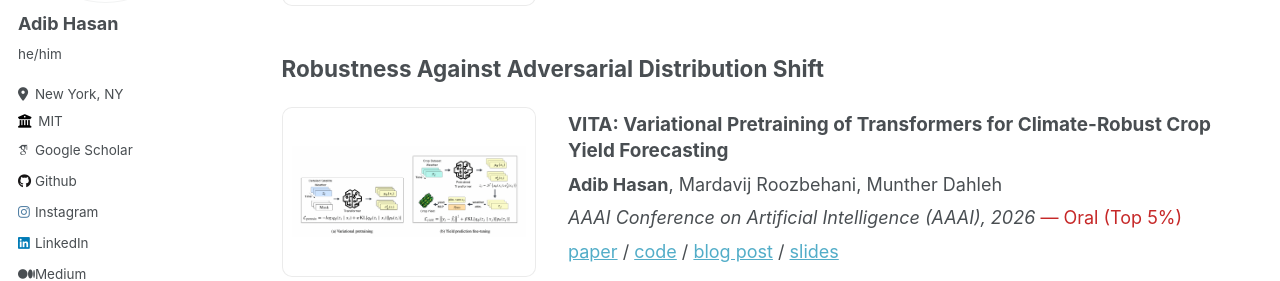
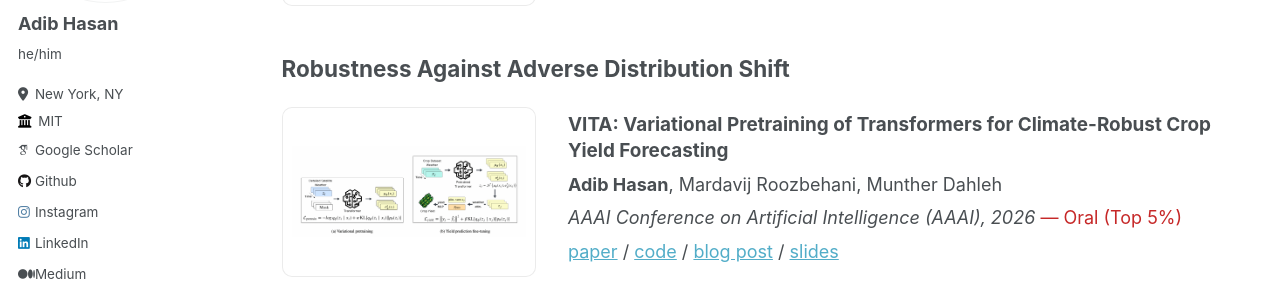
Before and after one commit to Neehan/neehan.github.io, a Jekyll site: the page built from _pages/research.md, in a window 1280 px wide and 900 px high, scrolled down 460 px, cut to the strip 205-486 px from the top of the window. Built offline with Jekyll 4.4.1, drawn with Linux system fonts in a browser that asks for light colours; some web fonts are replaced.

Commit message:
Rename adverse distribution shift section

```diff
--- a/_pages/research.md
+++ b/_pages/research.md
@@ -71,7 +71,7 @@ Using this approach, my agents have discovered 150+ vulnerabilities in widely us
 </section>
 
 <section class="research-section">
-  <h2>Robustness Against Adversarial Distribution Shift</h2>
+  <h2>Robustness Against Adverse Distribution Shift</h2>
   <article class="paper-card">
     <div class="paper-visual paper-visual--image"><img src="/images/vita_paper.png" alt="Overview of VITA variational pretraining and crop-yield fine-tuning"></div>
     <div class="paper-details">
```
